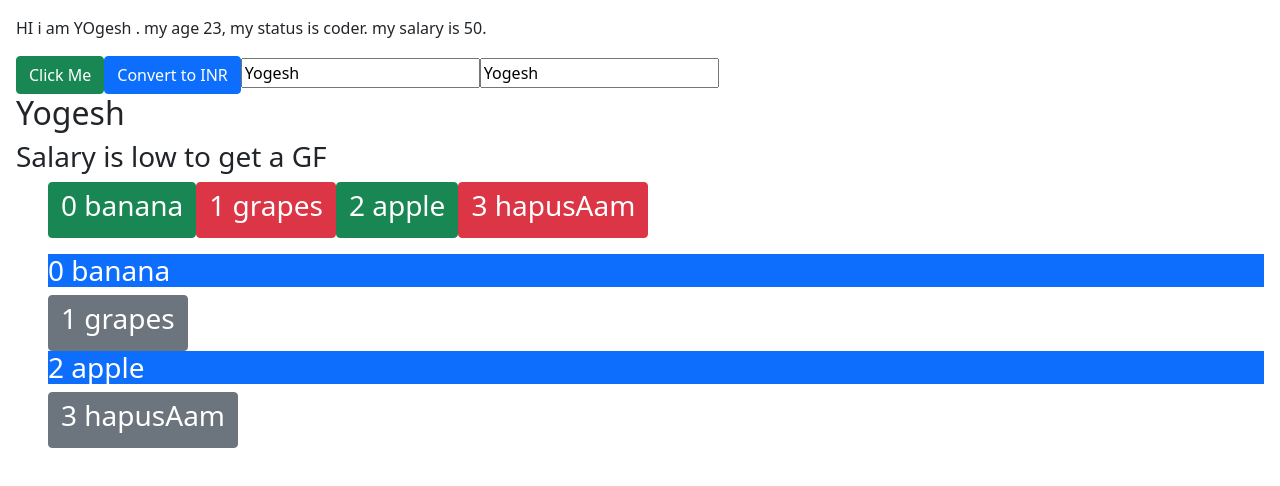
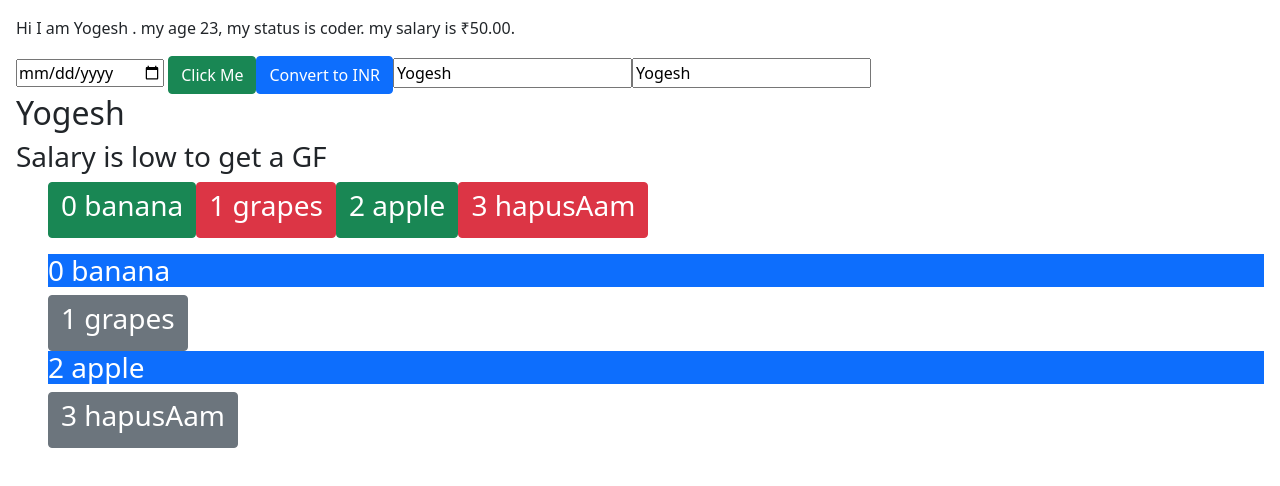
Before and after one commit to yogesh1006/ng-quote-app, an Angular app: page / in a window 1280 px wide. Shown: the top 486 px of the page. Built offline with nearby package versions, Linux system fonts and the light colour scheme.

Commit message:
pipes: for fomatting data

```diff
--- a/src/app/profile/profile.component.html
+++ b/src/app/profile/profile.component.html
@@ -1,8 +1,12 @@
 <p>
   <!-- {{var_name }} is known as interpolation in angular. -->
-  HI i am {{ name }} . my age {{ age }}, my status is {{ status }}. my salary is
-  {{ salary }}.
+  Hi I am {{ name | titlecase}} . my age {{ age }}, my status is {{ status }}. my salary is
+  {{ salary | currency:'INR'}}.
 </p>
+
+<!-- Date pipe -->
+<input type="date" [(ngModel)]="myDate" />
+{{myDate | date:"fullDate"}}
 
 <!-- property binding = square bracket -->
 <button [class]="btnColor" [disabled]="isDisabled">Click Me</button>
--- a/src/app/profile/profile.component.ts
+++ b/src/app/profile/profile.component.ts
@@ -6,7 +6,7 @@ import { Component} from '@angular/core';
   styleUrls: ['./profile.component.css']
 })
 export class ProfileComponent {
-
+  myDate!:string;
   name: string = "YOgesh";
   age: number = 23;
   status: string = "coder";
```
